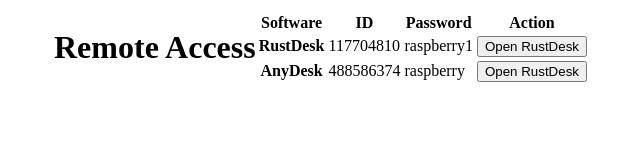
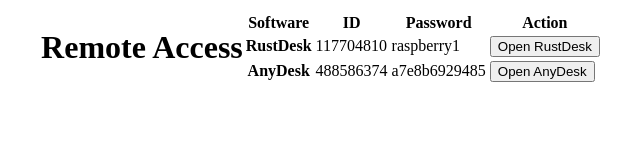
Before and after one commit to Wintoo12/Automated-RustDesk-V2, a website: page index.html in a window 1280 px wide. Shown: the whole page, without its empty margins (318-958 px from the left). Drawn offline with Linux system fonts and the light colour scheme.

Commit message:
For UI purposes

```diff
--- a/index.html
+++ b/index.html
@@ -29,13 +29,11 @@
 					</tr>
 					<tr>
 						<th>AnyDesk</th>
+						<td>488586374</td>
+						<td id="adPassword">a7e8b6929485</td>
 						<td>
-              <a href="anydesk://488586374" onclick="copyPasswordAnyDesk()"
-                >488586374</a
-              >
+							<button onclick="copyPasswordAnyDesk()">Open AnyDesk</button>
 						</td>
-            <td id="adPassword">raspberry</td>
-            <td><button onclick="openRustDesk()">Open RustDesk</button></td>
 					</tr>
 				</tbody>
 			</table>
@@ -47,6 +45,7 @@
 					.writeText(password)
 					.then(() => {
 						alert("Password copied! Just paste it in AnyDesk.");
+						window.location.href = "AnyDesk://488586374?password=a7e8b6929485";
 					})
 					.catch((err) => {
 						console.error("Failed to copy:", err);
@@ -68,6 +67,10 @@
 			function openRustDesk() {
 				window.location.href = "rustdesk://117704810?password=raspberry1";
 			}
+
+			function openAnyDesk() {
+				window.location.href = "AnyDesk://488586374?password=a7e8b6929485";
+			}
 		</script>
 	</body>
 </html>
```
Lines whose indentation alone changed are shown as unchanged.
